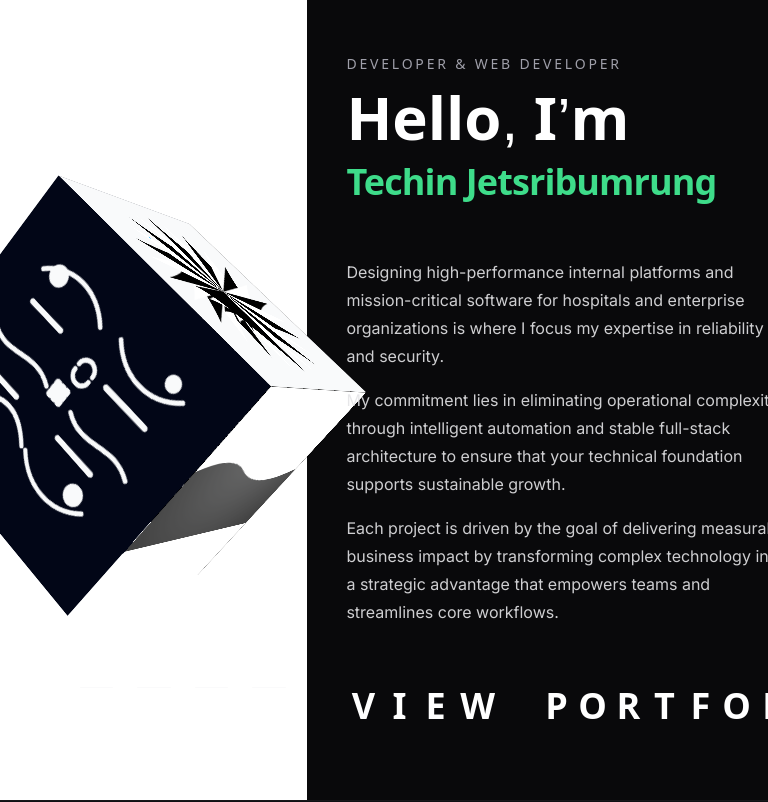
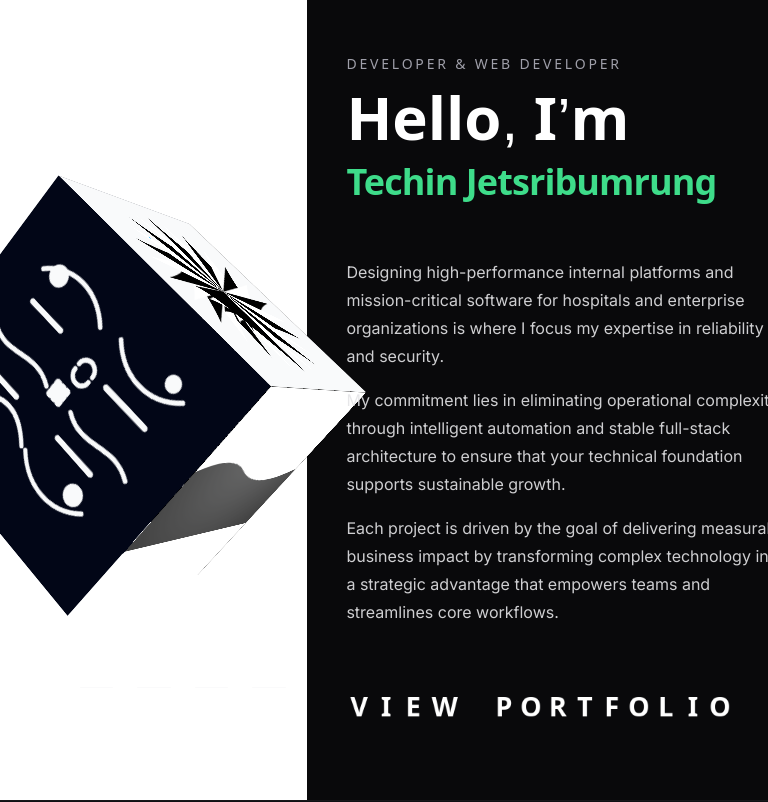
Before and after one commit to beamMiter/My-Portfolio, a Next.js app: page /intro in a window 768 px wide. Shown: the top 802 px of the page. Built offline with nearby package versions, Linux system fonts and the light colour scheme; a web font is replaced by a local one.

Commit message:
update responsive

```diff
--- a/src/styles/intro/hero.module.css
+++ b/src/styles/intro/hero.module.css
@@ -304,9 +304,11 @@
 .ctaDesktop {
   display: flex;
   align-items: center;
-  gap: 0.85rem;
+  gap: 0.75rem;
   justify-content: flex-start;
   flex-wrap: nowrap;
+  max-width: 100%;
+  overflow: hidden;
 }
 
 @media screen and (min-width: 768px) and (max-width: 1024px) {
@@ -393,6 +395,16 @@
   transform-origin: left center;
   transform: scale(1);
   -webkit-transform: scale(1);
+  min-width: 0;
+  overflow: hidden;
+}
+
+@media screen and (min-width: 768px) and (max-width: 1024px) {
+  .hoverLabelScale {
+    transform: scale(0.75);
+    -webkit-transform: scale(0.75);
+    transform-origin: left center;
+  }
 }
 
 @media screen and (max-width: 640px) {
```
